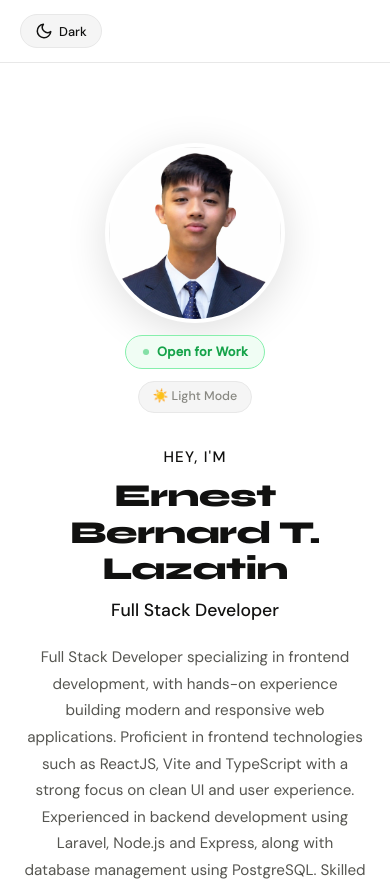
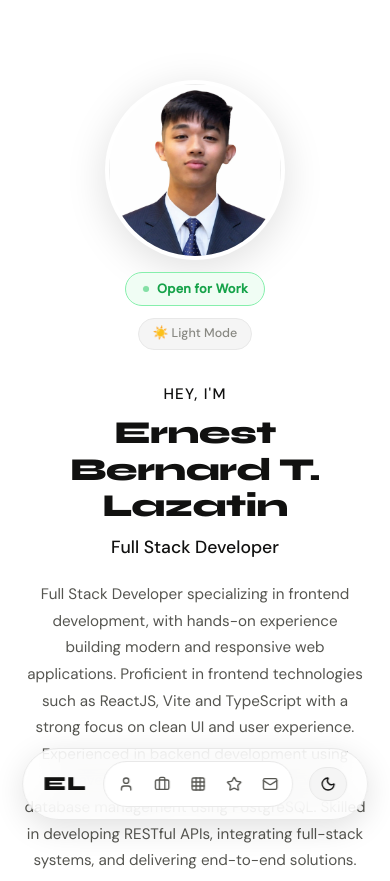
Before and after one commit to lilernestooo/Ernest-Portfolio, a React (Vite) app: page / in a window 390 px wide. Shown: the top 881 px of the page. Built offline with nearby package versions, Linux system fonts and the light colour scheme.

Commit message:
design fix

```diff
--- a/package.json
+++ b/package.json
@@ -9,6 +9,7 @@
     "preview": "vite preview"
   },
   "dependencies": {
+    "lucide-react": "^1.17.0",
     "react": "^18.3.1",
     "react-dom": "^18.3.1"
   },
--- a/src/components/Navbar.jsx
+++ b/src/components/Navbar.jsx
@@ -1,3 +1,4 @@
+import { User, Briefcase, Grid, Star, Mail, Sun, Moon } from 'lucide-react'
 import styles from './Navbar.module.css'
 
 export default function Navbar({ theme, onToggle }) {
@@ -5,12 +6,28 @@ export default function Navbar({ theme, onToggle }) {
 
   return (
     <nav className={styles.nav}>
+      <div className={styles.logo}>EL</div>
       <div className={styles.links}>
-        <a href="#about">About</a>
-        <a href="#experience">Experience</a>
-        <a href="#projects">Projects</a>
-        <a href="#skills">Skills</a>
-        <a href="#contact">Contact</a>
+        <a href="#about" title="About">
+          <span className={styles.linkText}>About</span>
+          <User size={16} className={styles.linkIcon} />
+        </a>
+        <a href="#experience" title="Experience">
+          <span className={styles.linkText}>Experience</span>
+          <Briefcase size={16} className={styles.linkIcon} />
+        </a>
+        <a href="#projects" title="Projects">
+          <span className={styles.linkText}>Projects</span>
+          <Grid size={16} className={styles.linkIcon} />
+        </a>
+        <a href="#skills" title="Skills">
+          <span className={styles.linkText}>Skills</span>
+          <Star size={16} className={styles.linkIcon} />
+        </a>
+        <a href="#contact" title="Contact">
+          <span className={styles.linkText}>Contact</span>
+          <Mail size={16} className={styles.linkIcon} />
+        </a>
       </div>
       <button
         className={styles.themeBtn}
@@ -18,26 +35,8 @@ export default function Navbar({ theme, onToggle }) {
         aria-label="Toggle theme"
         title={isDark ? 'Switch to Light Mode' : 'Switch to Dark Mode'}
       >
-        {isDark ? (
-          /* Sun icon */
-          <svg width="18" height="18" viewBox="0 0 24 24" fill="none" stroke="currentColor" strokeWidth="2" strokeLinecap="round" strokeLinejoin="round">
-            <circle cx="12" cy="12" r="5"/>
-            <line x1="12" y1="1" x2="12" y2="3"/>
-            <line x1="12" y1="21" x2="12" y2="23"/>
-            <line x1="4.22" y1="4.22" x2="5.64" y2="5.64"/>
-            <line x1="18.36" y1="18.36" x2="19.78" y2="19.78"/>
-            <line x1="1" y1="12" x2="3" y2="12"/>
-            <line x1="21" y1="12" x2="23" y2="12"/>
-            <line x1="4.22" y1="19.78" x2="5.64" y2="18.36"/>
-            <line x1="18.36" y1="5.64" x2="19.78" y2="4.22"/>
-          </svg>
-        ) : (
-          /* Moon icon */
-          <svg width="18" height="18" viewBox="0 0 24 24" fill="none" stroke="currentColor" strokeWidth="2" strokeLinecap="round" strokeLinejoin="round">
-            <path d="M21 12.79A9 9 0 1 1 11.21 3 7 7 0 0 0 21 12.79z"/>
-          </svg>
-        )}
-        <span>{isDark ? 'Light' : 'Dark'}</span>
+        {isDark ? <Sun size={16} /> : <Moon size={16} />}
+        <span className={styles.themeBtnText}>{isDark ? 'Light' : 'Dark'}</span>
       </button>
     </nav>
   )
--- a/src/components/Navbar.module.css
+++ b/src/components/Navbar.module.css
@@ -1,22 +1,32 @@
 .nav {
-  position: sticky;
-  top: 0;
+  position: fixed;
+  bottom: 24px;
+  left: 50%;
+  transform: translateX(-50%);
   z-index: 100;
   display: flex;
   align-items: center;
-  justify-content: space-between;
-  padding: 16px 40px;
-  background: var(--bg);
-  border-bottom: 1px solid var(--border);
-  backdrop-filter: blur(12px);
+  gap: 16px;
+  padding: 10px 20px;
+  background: rgba(255, 255, 255, 0.75);
+  border: 1px solid var(--border);
+  border-radius: 99px;
+  backdrop-filter: blur(16px);
+  -webkit-backdrop-filter: blur(16px);
+  box-shadow: 0 8px 32px rgba(0, 0, 0, 0.12);
   transition: background 0.35s ease, border-color 0.35s ease;
+}
+
+[data-theme='dark'] .nav {
+  background: rgba(24, 24, 24, 0.75);
+  box-shadow: 0 8px 32px rgba(0, 0, 0, 0.4);
 }
 
 .logo {
   font-family: 'Syne', sans-serif;
   font-weight: 800;
   font-size: 1.25rem;
-  color: var(--accent-highlight);
+  color: var(--black);
   letter-spacing: 0.05em;
 }
 
@@ -26,6 +36,9 @@
 }
 
 .links a {
+  display: inline-flex;
+  align-items: center;
+  gap: 6px;
   font-size: 0.875rem;
   font-weight: 500;
   color: var(--text-secondary);
@@ -36,6 +49,14 @@
 .links a:hover {
   color: var(--text-primary);
   opacity: 1;
+}
+
+.linkIcon {
+  display: none;
+}
+
+.linkText {
+  display: inline;
 }
 
 .themeBtn {
@@ -58,7 +79,46 @@
   transform: scale(1.03);
 }
 
+/* ===== MOBILE ===== */
 @media (max-width: 640px) {
-  .nav { padding: 14px 20px; }
-  .links { display: none; }
+  .nav {
+    padding: 12px 20px;
+  }
+
+  .links {
+    gap: 0;
+    background: var(--bg-card);
+    border: 1px solid var(--border);
+    border-radius: 99px;
+    padding: 4px;
+  }
+
+  .links a {
+    width: 36px;
+    height: 36px;
+    justify-content: center;
+    border-radius: 99px;
+    transition: background 0.2s ease, color 0.2s ease;
+  }
+
+  .links a:hover {
+    background: var(--bg-tag);
+    color: var(--text-primary);
+  }
+
+  .linkText {
+    display: none;
+  }
+
+  .linkIcon {
+    display: block;
+  }
+
+  .themeBtnText {
+    display: none;
+  }
+
+  .themeBtn {
+    padding: 8px 10px;
+  }
 }
--- a/src/components/Section.module.css
+++ b/src/components/Section.module.css
@@ -57,7 +57,7 @@
 
 .company {
   font-size: 0.9rem;
-  color: var(--accent-highlight);
+  color: var(--black);
   font-weight: 500;
 }
 
--- a/src/index.css
+++ b/src/index.css
@@ -73,3 +73,7 @@ a:hover { opacity: 0.75; }
 ::-webkit-scrollbar { width: 6px; }
 ::-webkit-scrollbar-track { background: var(--bg); }
 ::-webkit-scrollbar-thumb { background: var(--border); border-radius: 99px; }
+
+main {
+  padding-bottom: 100px;
+}
```
Also changed, not shown: 1 other file (tests, documents, lock files or other folders).
